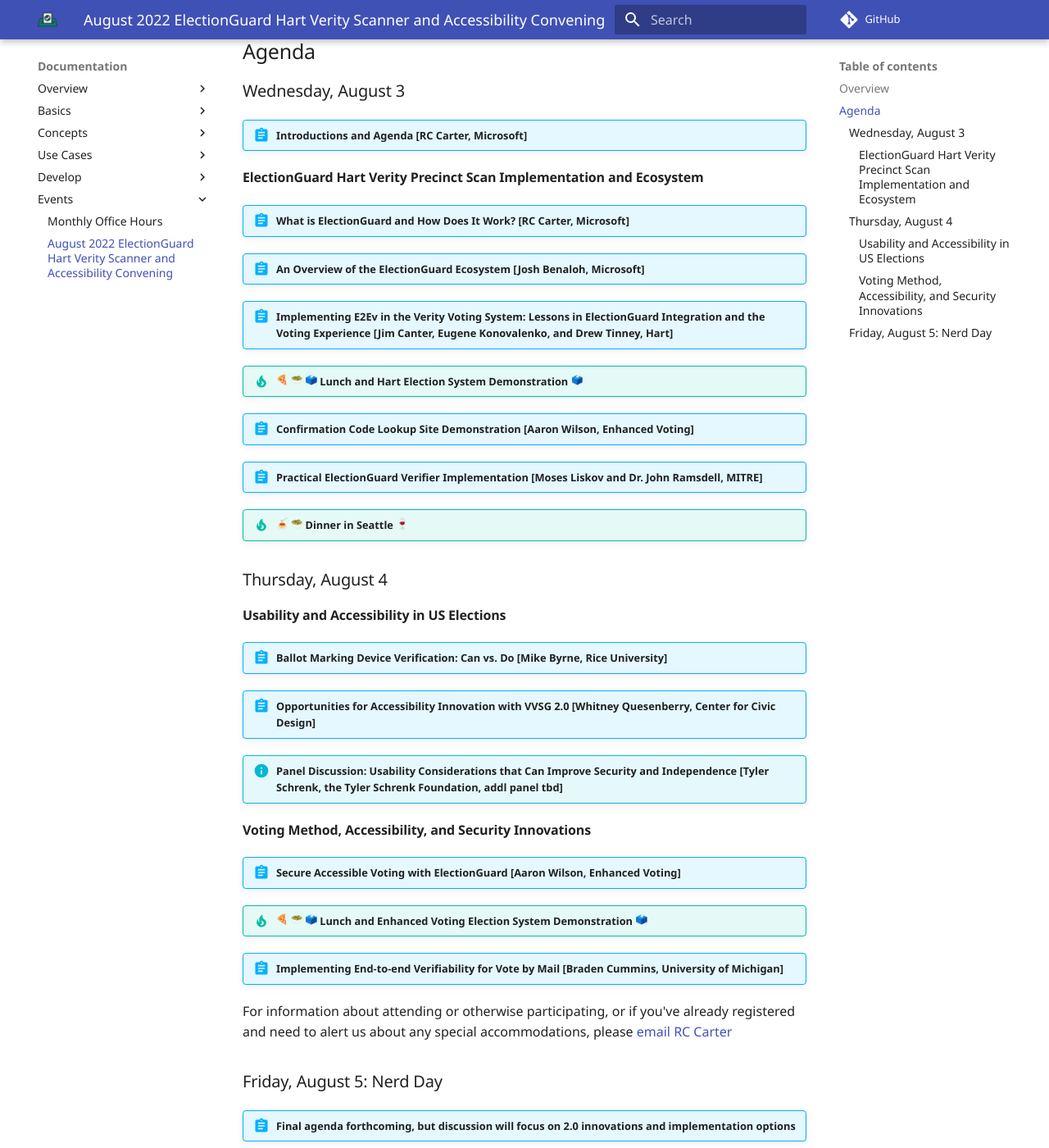
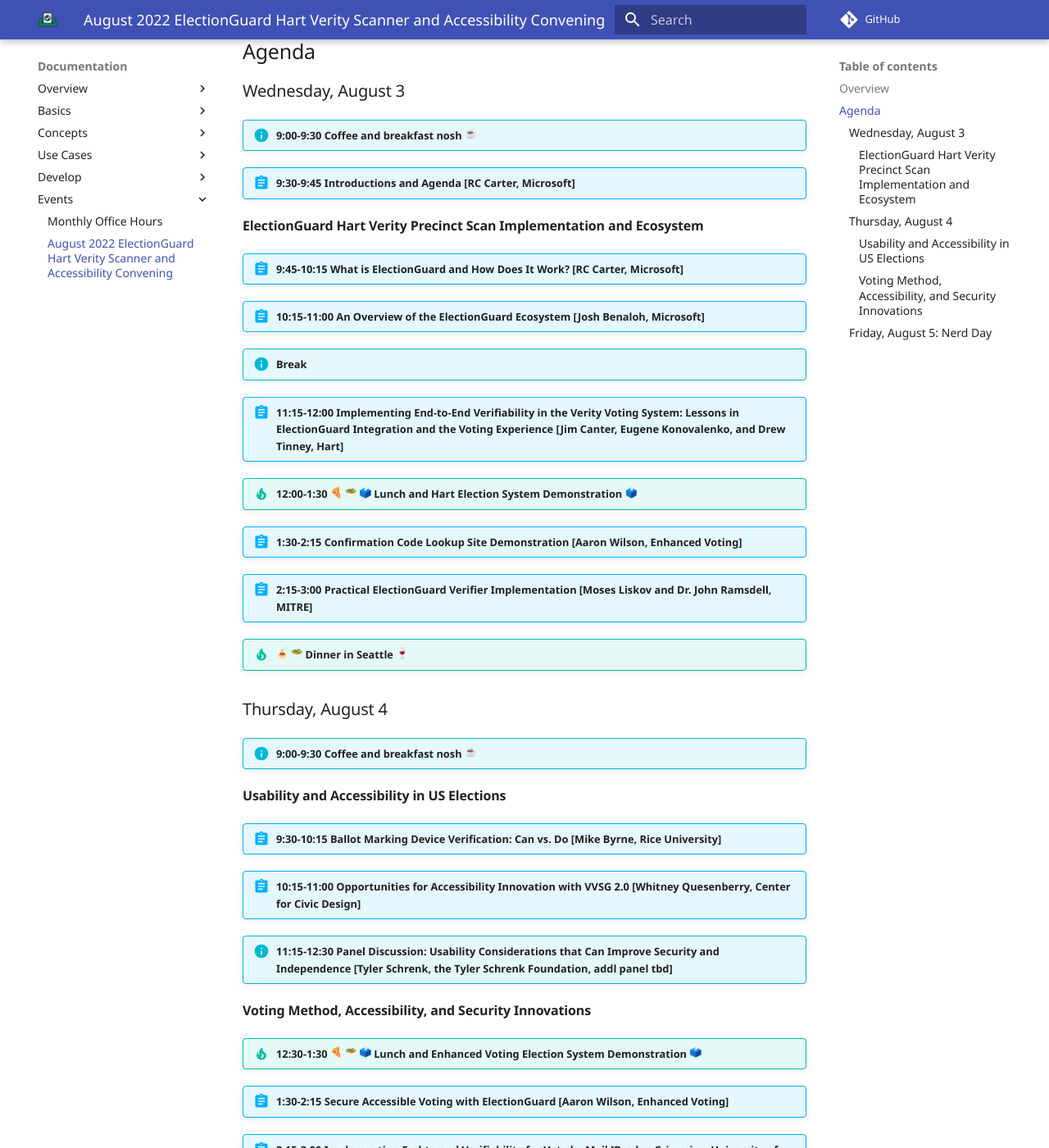
Before and after one commit to Election-Tech-Initiative/electionguard, an MkDocs documentation site: the page built from docs/events/eg_usability_aug_2022.md, in a window 1280 px wide and 1400 px high, scrolled down 392 px. Shown: the whole window at 82% size. Built offline with MkDocs 1.6.1 and Material for MkDocs 9.7.7, drawn with Linux system fonts in a browser that asks for light colours; emoji names are drawn with the system emoji font; some web fonts are replaced; comment, search, counter and statistics services are not loaded; some of the changed text lies outside the part shown.

Commit message:
updated agenda, added times and small corrections

```diff
--- a/docs/events/eg_usability_aug_2022.md
+++ b/docs/events/eg_usability_aug_2022.md
@@ -1,46 +1,44 @@
-# ElectionGuard Hart Verity Scanner and Usability Convening August 3-4, 2022
+# ElectionGuard Hart Verity Scanner and Usability Convening August 3-5, 2022
 
 ## Overview
 
-This convening is a hybrid event that will be held both virtually on Microsoft Teams and in-person at the Microsoft campus in Redmond, Washington. If you would like to join us, please [register via this form](https://form.jotform.com/221867238031151)
+This convening is a hybrid event that will be held both virtually on Microsoft Teams and in-person at the Microsoft campus in Redmond, Washington. If you would like to join us, please [register via this form](https://form.jotform.com/221867238031151). All times Pacific Daylight Time (PDT).
 
 ## Agenda
 
 ### Wednesday, August 3
 
-!!! abstract "Introductions and Agenda [RC Carter, Microsoft]"
+!!! info "9:00-9:30  Coffee and breakfast nosh :coffee:"
+!!! abstract "9:30-9:45 Introductions and Agenda [RC Carter, Microsoft]"
 
 #### ElectionGuard Hart Verity Precinct Scan Implementation and Ecosystem
 
-!!! abstract "What is ElectionGuard and How Does It Work?  [RC Carter, Microsoft]"
-!!! abstract "An Overview of the ElectionGuard Ecosystem [Josh Benaloh, Microsoft]"
-!!! abstract "Implementing E2Ev in the Verity Voting System: Lessons in ElectionGuard Integration and the Voting Experience [Jim Canter, Eugene Konovalenko, and Drew Tinney, Hart]"
-!!! tip ":pizza: :salad: :ballot_box: Lunch and Hart Election System Demonstration :ballot_box:"
+!!! abstract "9:45-10:15 What is ElectionGuard and How Does It Work?  [RC Carter, Microsoft]"
+!!! abstract "10:15-11:00 An Overview of the ElectionGuard Ecosystem [Josh Benaloh, Microsoft]"
+!!! info "Break"
+!!! abstract "11:15-12:00 Implementing End-to-End Verifiability in the Verity Voting System: Lessons in ElectionGuard Integration and the Voting Experience [Jim Canter, Eugene Konovalenko, and Drew Tinney, Hart]"
+!!! tip "12:00-1:30 :pizza: :salad: :ballot_box: Lunch and Hart Election System Demonstration :ballot_box:"
 
-!!! abstract "Confirmation Code Lookup Site Demonstration [Aaron Wilson, Enhanced Voting]"
-!!! abstract "Practical ElectionGuard Verifier Implementation [Moses Liskov and Dr. John Ramsdell, MITRE]"
+!!! abstract "1:30-2:15 Confirmation Code Lookup Site Demonstration [Aaron Wilson, Enhanced Voting]"
+!!! abstract "2:15-3:00 Practical ElectionGuard Verifier Implementation [Moses Liskov and Dr. John Ramsdell, MITRE]"
 
 !!! tip ":spaghetti: :salad: Dinner in Seattle :wine_glass:"
 
-
 ### Thursday, August 4
 
+!!! info "9:00-9:30  Coffee and breakfast nosh :coffee:"
 #### Usability and Accessibility in US Elections
 
-!!! abstract "Ballot Marking Device Verification: Can vs. Do [Mike Byrne, Rice University]"
-!!! abstract "Opportunities for Accessibility Innovation with VVSG 2.0 [Whitney Quesenberry, Center for Civic Design]"
-!!! info "Panel Discussion: Usability Considerations that Can Improve Security and Independence [Tyler Schrenk, the Tyler Schrenk Foundation, addl panel tbd]"
+!!! abstract "9:30-10:15 Ballot Marking Device Verification: Can vs. Do [Mike Byrne, Rice University]"
+!!! abstract "10:15-11:00 Opportunities for Accessibility Innovation with VVSG 2.0 [Whitney Quesenberry, Center for Civic Design]"
+!!! info "11:15-12:30 Panel Discussion: Usability Considerations that Can Improve Security and Independence [Tyler Schrenk, the Tyler Schrenk Foundation, addl panel tbd]"
 
 #### Voting Method, Accessibility, and Security Innovations
 
-!!! abstract "Secure Accessible Voting with ElectionGuard [Aaron Wilson, Enhanced Voting]"
-
-!!! tip ":pizza: :salad: :ballot_box: Lunch and Enhanced Voting Election System Demonstration :ballot_box:"
-
-!!! abstract "Implementing End-to-end Verifiability for Vote by Mail [Braden Cummins, University of Michigan]"
-
-For information about attending or otherwise participating, or if you've already registered and need to alert us about any special accommodations, please [email RC Carter](mailto:rocarter@microsoft.com)
+!!! tip "12:30-1:30 :pizza: :salad: :ballot_box: Lunch and Enhanced Voting Election System Demonstration :ballot_box:"
+!!! abstract "1:30-2:15 Secure Accessible Voting with ElectionGuard [Aaron Wilson, Enhanced Voting]"
+!!! abstract "2:15-3:00 Implementing End-to-end Verifiability for Vote by Mail [Braden Crimmins, University of Michigan]"
 
 ### Friday, August 5: Nerd Day
 
-!!! abstract "Final agenda forthcoming, but discussion will focus on 2.0 innovations and implementation options"
+!!! abstract "10:00-2:00 Technical discussion focusing on ElectionGuard 2.0 innovations, implementation options, roadmap, and opensource community"
```
